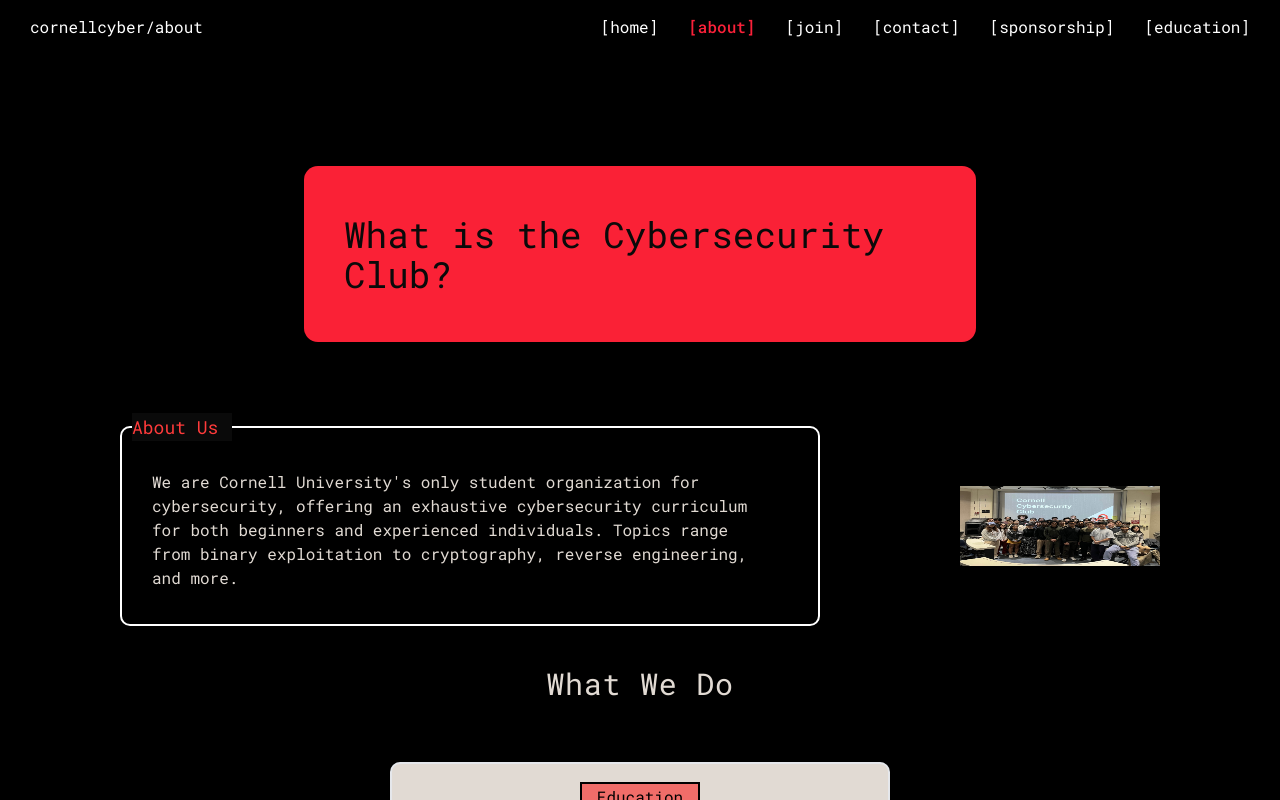
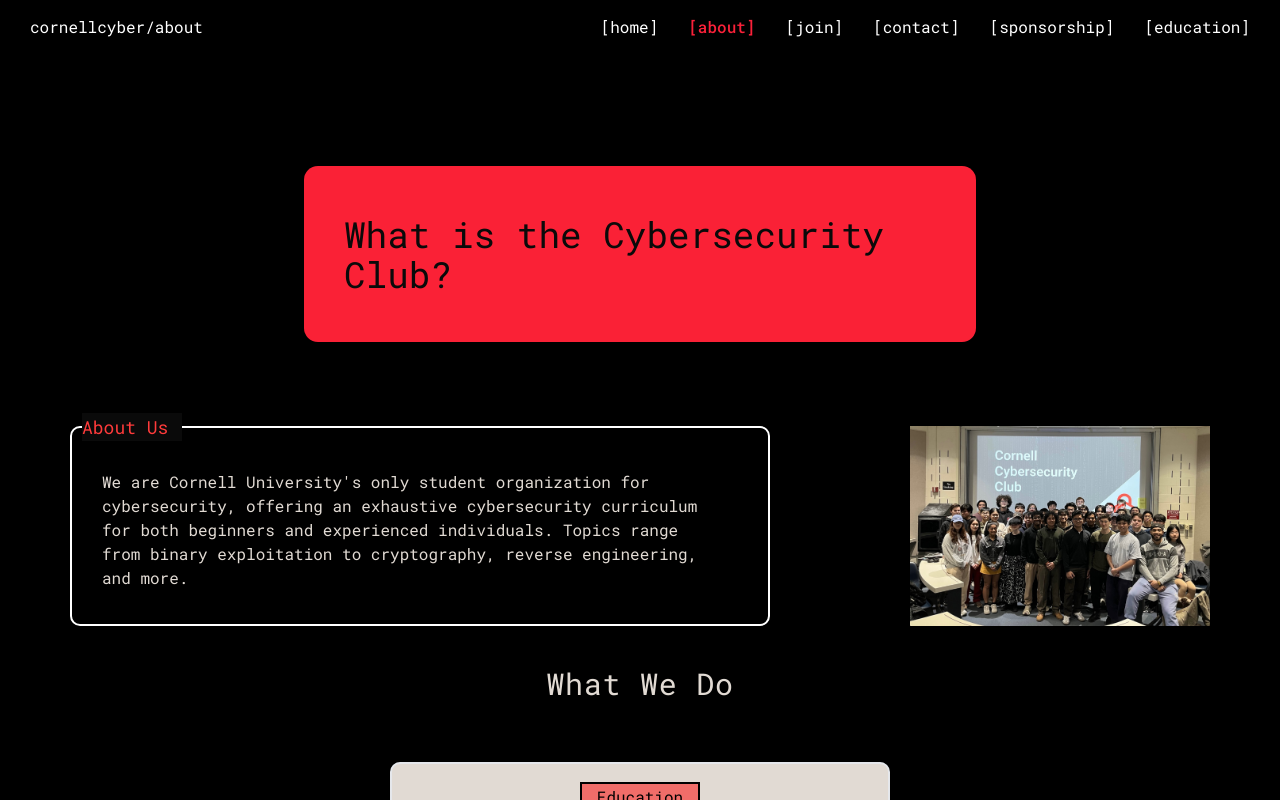
Before and after one commit to Cornell-Cybersecurity-Club/webdev-fa25, a React (Vite) app in the folder cyber-security-website/: page /#/about in a window 1280 px wide. Built offline with nearby package versions, Linux system fonts and the light colour scheme.

Commit message:
Add NME description

```diff
--- a/cyber-security-website/src/pages/About.tsx
+++ b/cyber-security-website/src/pages/About.tsx
@@ -28,7 +28,7 @@
             exploitation to cryptography, reverse engineering, and more.
           </p>
         </div>
-        <img src={groupPhoto} alt="Picture here" className="w-[200px] h-[80px] ml-30" />
+        <img src={groupPhoto} alt="Picture here" className="w-[300px] h-[200px] ml-30 object-cover" />
       </div>
 
       <h2 className="text-3xl tracking-wide mb-8 mt-10 font-['Roboto_Mono']">
@@ -60,7 +60,7 @@
               {" "}
               NME{" "}
             </p>
-            <p> Description Here</p>
+            <p> New Member Education (NME) provides the basics for beginners in cybersecurity to get started in competing and finding what specializations they may be interested in through interactive CTF problems.</p>
           </div>
         </div>
 
```
